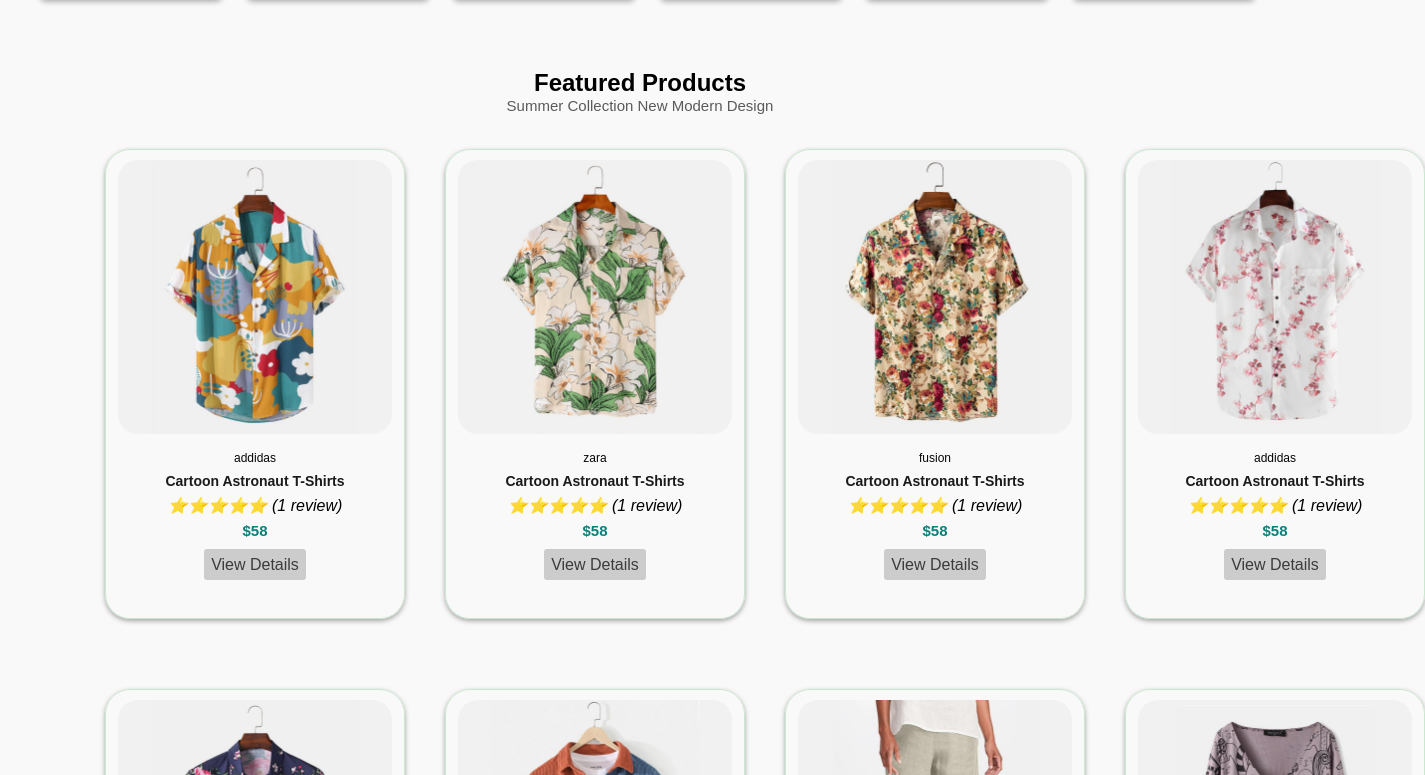
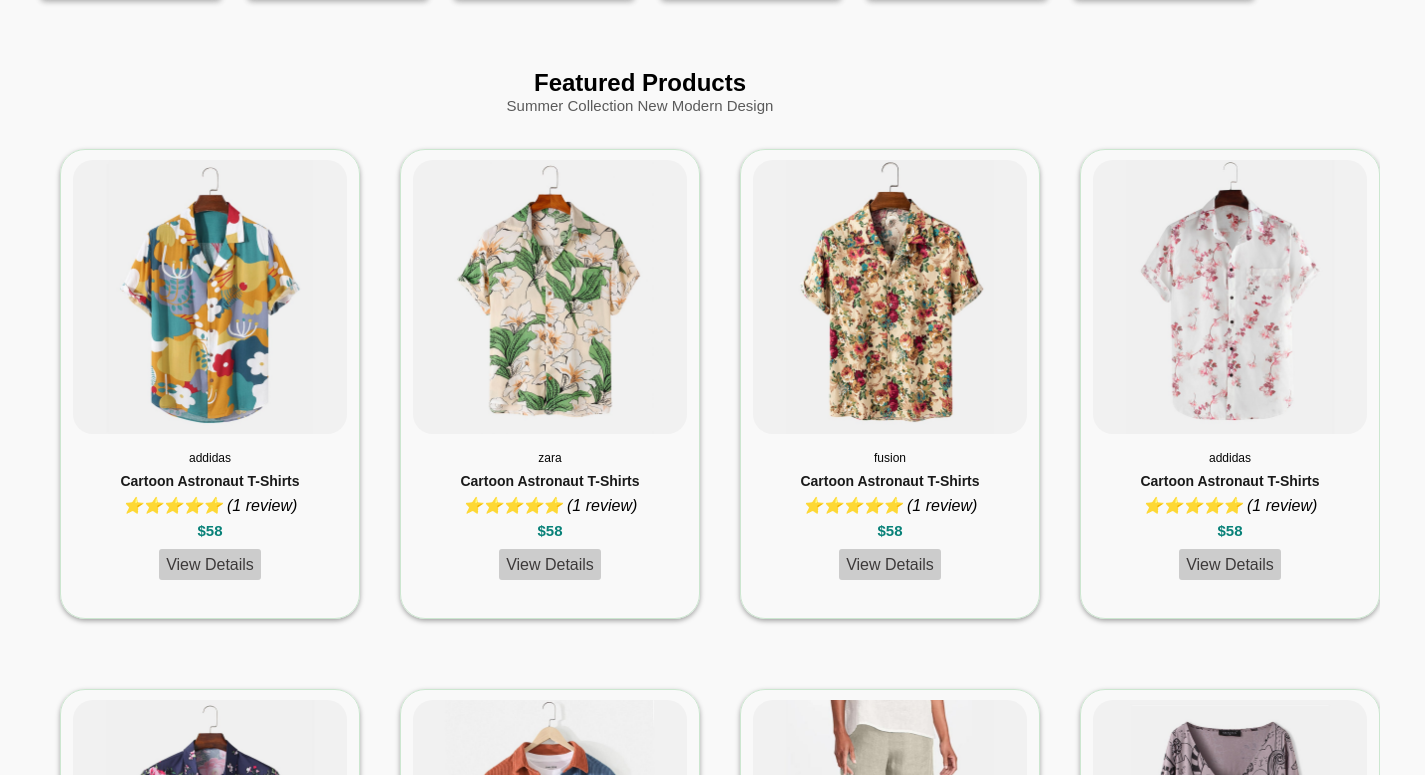
Before and after one commit to anupam6335/Hatey-Bazarey, a React (Create React App) app in the folder frontend/: page / in a window 1280 px wide. Shown: the part 945-1720 px from the top of the page, 1425 px wide, since content can reach past the window. Built offline with nearby package versions, Linux system fonts and the light colour scheme; a web font is replaced by a local one.

Commit message:
adding custom title on page

```diff
--- a/frontend/src/App.js
+++ b/frontend/src/App.js
@@ -9,7 +9,7 @@ function App() {
       <BrowserRouter>
         <Header />
         <Routes>
-          <Route path="/" element={<Home />} />
+          <Route path="/" element={<Home />} exact />
         </Routes>
         <Footer />
       </BrowserRouter>
--- a/frontend/src/components/allComponents.js
+++ b/frontend/src/components/allComponents.js
@@ -5,3 +5,4 @@ export {default as User} from './layout/User/User';
 export {default as CartItems} from './layout/CartItems/CartItems';
 export {default as Featureproduct} from './layout/Featureproduct/Featureproduct';
 export {default as Product} from './layout/Featureproduct/Product';
+export {default as MetaData} from './layout/MetaData';
--- a/frontend/src/components/layout/Featureproduct/Featureproduct.css
+++ b/frontend/src/components/layout/Featureproduct/Featureproduct.css
@@ -79,7 +79,7 @@ h6 {
   --gap: 40px;
   --num-col: 4;
   --row-height: 500px;
-  margin-left: 25px;
+  margin-left: -20px;
   box-sizing: border-box;
 
   display: grid;
--- /dev/null
+++ b/frontend/src/components/layout/MetaData.js
@@ -0,0 +1,11 @@
+import { Helmet } from 'react-helmet'
+
+const MetaData = ({ title }) => {
+    return (
+        <Helmet>
+            <title>{`${title} - Hatey Bazarey`}</title>
+        </Helmet>
+    )
+}
+
+export default MetaData
--- a/frontend/src/pages/Home/Home.jsx
+++ b/frontend/src/pages/Home/Home.jsx
@@ -1,9 +1,11 @@
 import { BiShoppingBag } from "react-icons/bi";
 import "./Home.css";
 import { Featureproduct } from "../../components/allComponents";
+import {MetaData} from '../../components/allComponents';
 const Home = () => {
   return (
     <>
+    <MetaData title={`Buy best products online`}/>
       <section className="image__grid">
         <div className="image__grid_col__2 image__grid_row__2 box">
           <h3 className="bose__text">
```
